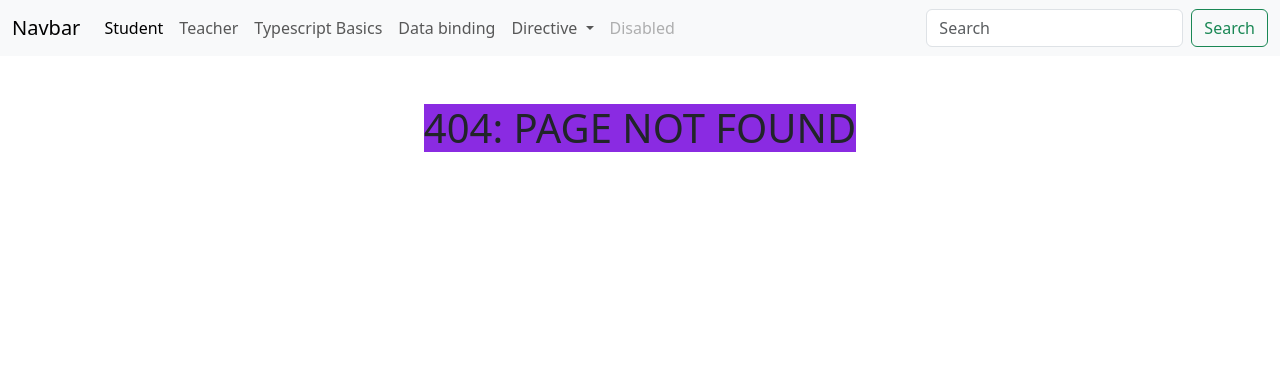
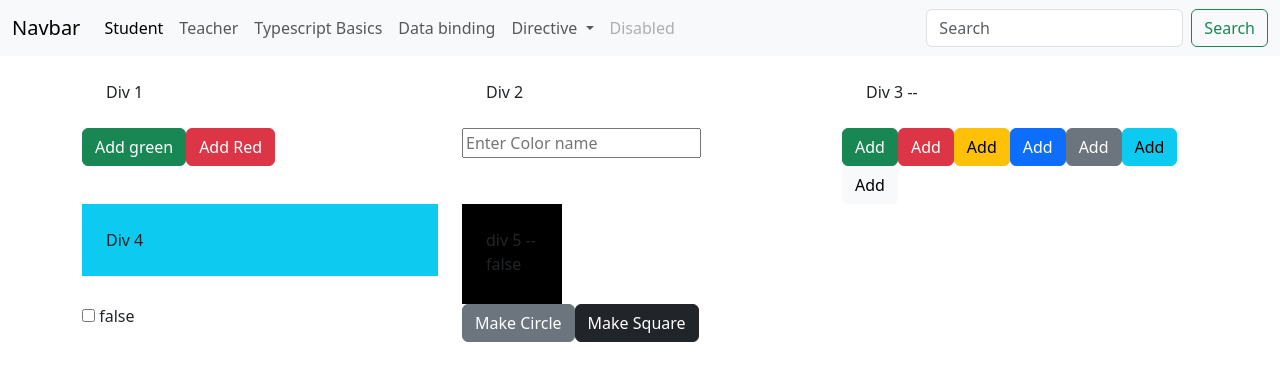
Before and after one commit to gaikwadGFS/Angular_Practice, an Angular app: page /ngClass in a window 1280 px wide. Before the commit this address had no page. Shown: the top 380 px of the page. Built offline with nearby package versions, Linux system fonts and the light colour scheme.

Commit message:
ngClass structural Directive

```diff
--- a/src/app/app-routing.module.ts
+++ b/src/app/app-routing.module.ts
@@ -9,6 +9,7 @@ import { LoginComponent } from './components/login/login.component';
 import { DataBindingComponent } from './components/data-binding/data-binding.component';
 import { NgIfComponent } from './components/ng-if/ng-if.component';
 import { NgForComponent } from './ng-for/ng-for.component';
+import { NgClassComponent } from './components/ng-class/ng-class.component';
 
 const routes: Routes = [
 
@@ -53,6 +54,10 @@ const routes: Routes = [
         component:NgForComponent
       },
       {
+        path:'ngClass',
+        component:NgClassComponent
+      },
+      {
         path:'**',
         component:ErrorPageComponent
       }
--- a/src/app/app.module.ts
+++ b/src/app/app.module.ts
@@ -13,6 +13,7 @@ import { FormsModule } from '@angular/forms';
 import { DataBindingComponent } from './components/data-binding/data-binding.component';
 import { NgIfComponent } from './components/ng-if/ng-if.component';
 import { NgForComponent } from './ng-for/ng-for.component';
+import { NgClassComponent } from './components/ng-class/ng-class.component';
 
 @NgModule({
   declarations: [
@@ -25,7 +26,8 @@ import { NgForComponent } from './ng-for/ng-for.component';
     LoginComponent,
     DataBindingComponent,
     NgIfComponent,
-    NgForComponent
+    NgForComponent,
+    NgClassComponent
   ],
   imports: [
     BrowserModule,
--- a/src/app/components/navbar/navbar.component.html
+++ b/src/app/components/navbar/navbar.component.html
@@ -26,8 +26,7 @@
             <ul class="dropdown-menu" aria-labelledby="navbarDropdown">
               <li><a class="dropdown-item" routerLink="ng-if">*ngIf</a></li>
               <li><a class="dropdown-item" routerLink="ng-for">*ngFor</a></li>
-              <li><hr class="dropdown-divider"></li>
-              <li><a class="dropdown-item" routerLink="#">Something else here</a></li>
+              <li><a class="dropdown-item" routerLink="ngClass">ngClass</a></li>
             </ul>
           </li>
           <li class="nav-item">
--- /dev/null
+++ b/src/app/components/ng-class/ng-class.component.css
@@ -0,0 +1,12 @@
+.circle{
+    border-radius: 50%;
+    height: 100px;
+    width: 100px;
+    background-color: grey;
+}
+
+.square{
+    height: 100px;
+    width: 100px;
+    background-color: black;
+}
--- /dev/null
+++ b/src/app/components/ng-class/ng-class.component.html
@@ -0,0 +1,73 @@
+<div class="row">
+    <div class="col-4">
+        <div class="p-4" [ngClass]="addColor">
+            Div 1
+        </div>
+    </div>
+    <div class="col-4">
+        <div class="p-4" [ngClass]="uisngInputAddColor">
+            Div 2
+        </div>
+    </div>
+    <div class="col-4">
+        <div class="p-4" [ngClass]="multipleBtnColor">
+            Div 3 --{{multipleBtnColor}}
+        </div>
+    </div>
+</div>
+
+<div class="row">
+    <div class="col-4">
+        <div>
+            <button type="button" class="btn btn-success"
+            (click)="addGreenColor()">Add green</button>
+
+            <button type="button" class="btn btn-danger"
+             (click)="addRedColor()">Add Red</button>
+
+        </div>
+    </div>
+    <div class="col-4">
+        <div>
+            <input type="text" name="color" [(ngModel)]="uisngInputAddColor"
+             placeholder="Enter Color name">
+        </div>
+    </div>
+    <div class="col-4">
+        <div>
+            <button type="button" class="btn btn-success" (click)="success()">Add</button>
+            <button type="button" class="btn btn-danger" (click)="danger()">Add</button>
+            <button type="button" class="btn btn-warning" (click)="warning()">Add</button>
+            <button type="button" class="btn btn-primary" (click)="primary()">Add</button>
+            <button type="button" class="btn btn-secondary" (click)="secondary()">Add</button>
+            <button type="button" class="btn btn-info" (click)="info()">Add</button>
+            <button type="button" class="btn btn-light" (click)="light()">Add</button>
+
+        </div>
+    </div>
+</div>
+
+<!-- Conditional ngClass -->
+<div class="row">
+    <div class="col-4">
+        <div class="p-4" [ngClass]="isActive == true ? 'bg-warning' : 'bg-info' ">
+            Div 4
+        </div>
+    </div>
+    <div class="col-4">
+        <div class="p-4" [ngClass]="isCircle ? 'circle' : 'square' ">
+            div 5  -- {{isCircle}}
+        </div>
+    </div>
+</div>
+
+ <div class="row">
+    <div class="col-4">
+        <input type="checkbox" name="checkColor" [(ngModel)]="isActive">
+        {{isActive}}
+    </div>
+    <div class="col-4">
+        <button type="button"  class="btn btn-secondary" (click)="makeCircle()">Make Circle</button>
+        <button type="button"  class="btn btn-dark" (click)="makeSquare()">Make Square</button>
+    </div>
+ </div>
--- /dev/null
+++ b/src/app/components/ng-class/ng-class.component.ts
@@ -0,0 +1,60 @@
+import { Component } from '@angular/core';
+
+@Component({
+  selector: 'app-ng-class',
+  templateUrl: './ng-class.component.html',
+  styleUrl: './ng-class.component.css'
+})
+export class NgClassComponent {
+
+  addColor:string='';
+  uisngInputAddColor:string='';
+  multipleBtnColor:string=''
+  isActive:boolean=false;
+  isCircle:boolean=false;
+
+  makeCircle(){
+    this.isCircle=true;
+  }
+
+  makeSquare(){
+    this.isCircle=false;
+  }
+
+  addGreenColor(){
+      this.addColor='bg-success';
+  }
+
+  addRedColor(){
+     this.addColor='bg-danger';
+  }
+
+  success(){
+    this.multipleBtnColor='bg-success';
+
+  }
+  danger(){
+    this.multipleBtnColor='bg-danger';
+
+  }
+  warning(){
+    this.multipleBtnColor='bg-warning';
+
+  }
+  primary(){
+    this.multipleBtnColor='bg-primary';
+
+  }
+  secondary(){
+    this.multipleBtnColor='bg-secondary';
+
+  }
+  info(){
+    this.multipleBtnColor='bg-info';
+
+  }
+  light(){
+    this.multipleBtnColor='bg-light';
+
+  }
+}
```
Also changed, not shown: 1 other file (tests, documents, lock files or other folders).
